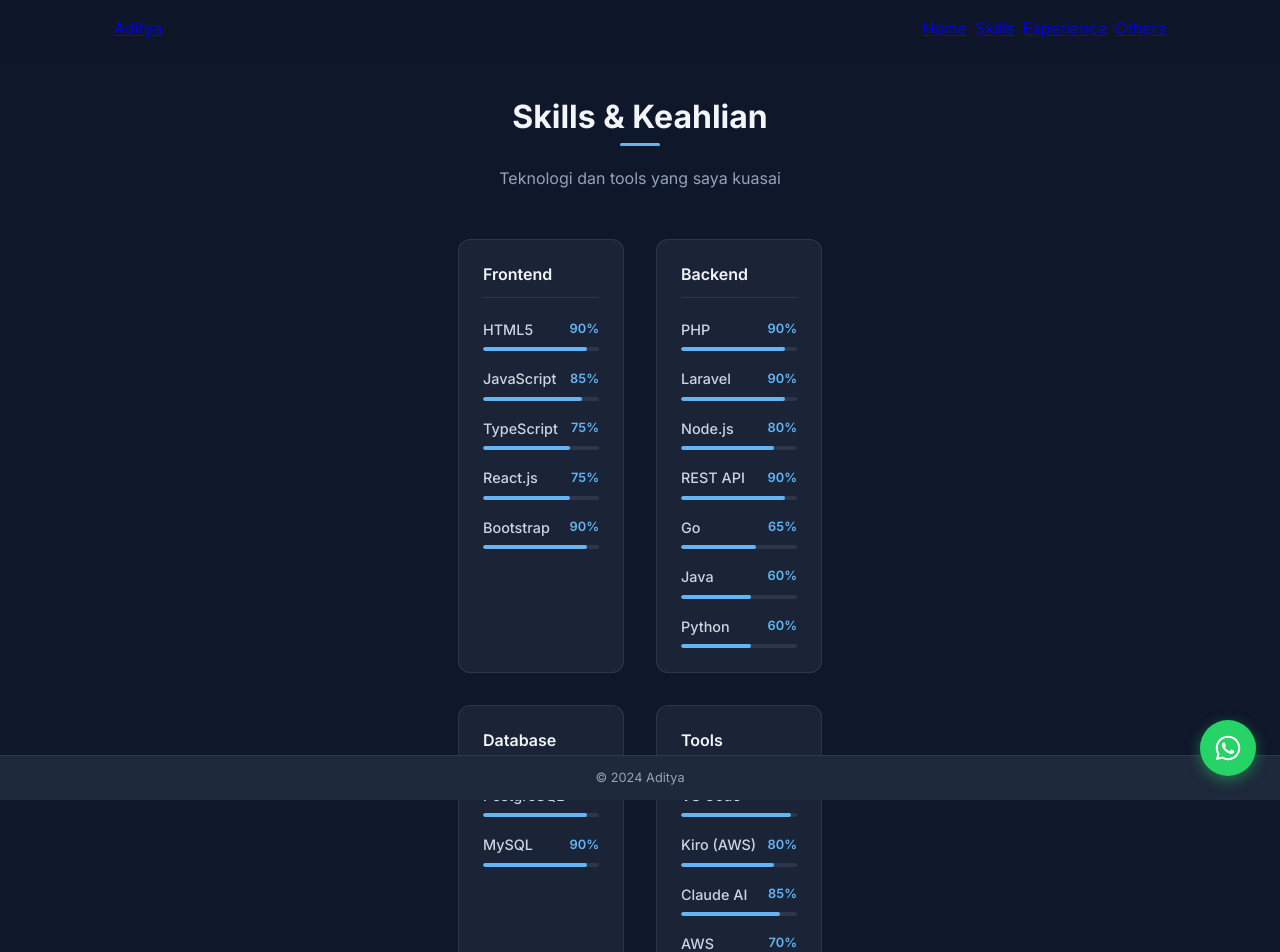
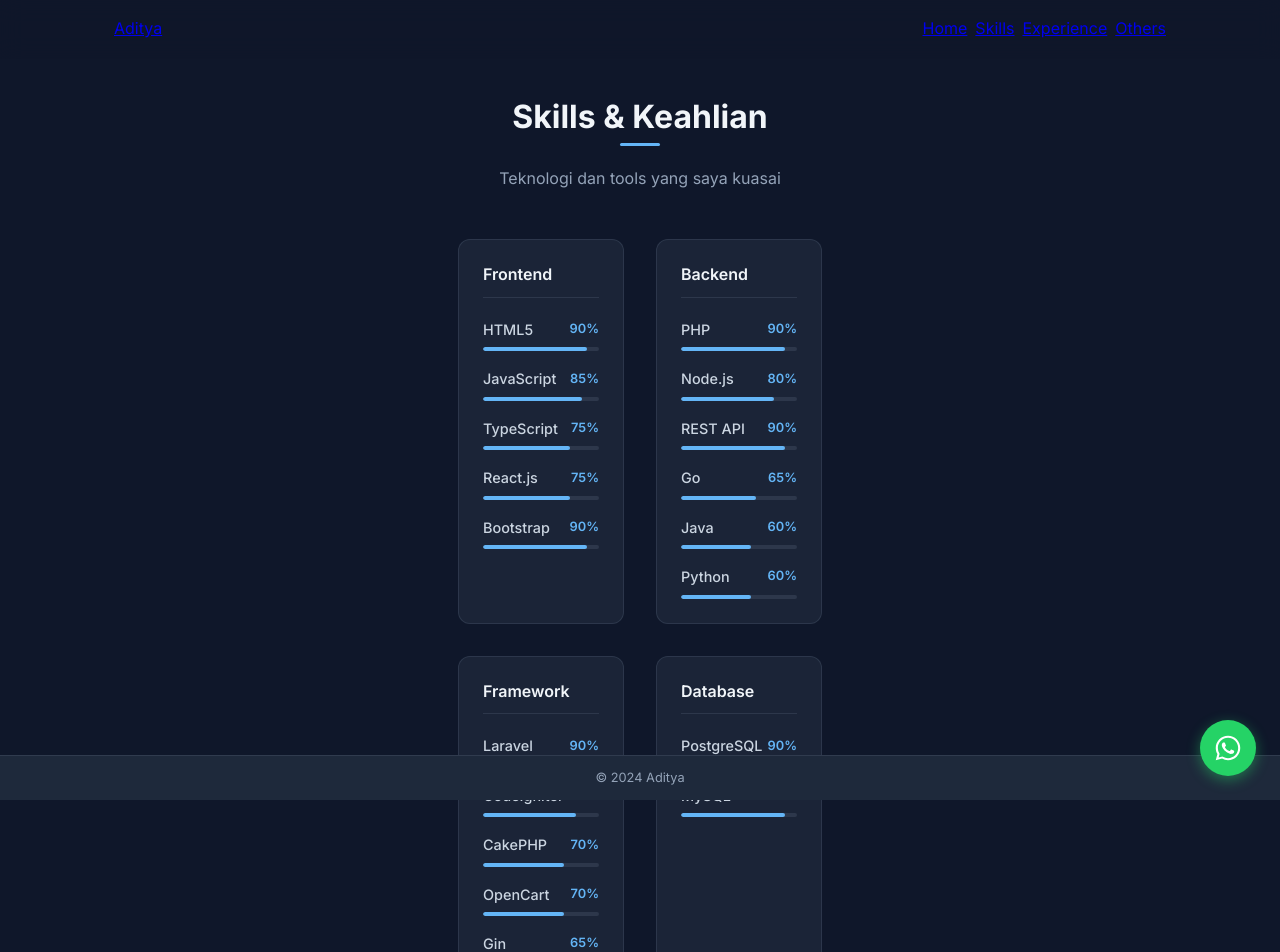
Before and after one commit to kdnknz/portofolio, a React (Vite) app: page /skills in a window 1280 px wide. Shown: the top 952 px of the page. Built offline with nearby package versions, Linux system fonts and the light colour scheme; the HTML template or start-up script is replaced by a standard one.

Commit message:
add Framework skill category, move Laravel out of backend

```diff
--- a/src/components/Skills.jsx
+++ b/src/components/Skills.jsx
@@ -35,6 +35,26 @@ const Skills = ({ data }) => {
             <h3>Backend</h3>
             <div className="skills-list">
               {data.backend.map((skill, index) => (
+                <div key={index} className="skill-item">
+                  <div className="skill-header">
+                    <span className="skill-name">{skill.name}</span>
+                    <span className="skill-percentage">{skill.level}%</span>
+                  </div>
+                  <div className="skill-progress">
+                    <div
+                      className="skill-progress-bar"
+                      style={{ width: `${skill.level}%` }}
+                    ></div>
+                  </div>
+                </div>
+              ))}
+            </div>
+          </div>
+
+          <div className="skill-category">
+            <h3>Framework</h3>
+            <div className="skills-list">
+              {data.framework.map((skill, index) => (
                 <div key={index} className="skill-item">
                   <div className="skill-header">
                     <span className="skill-name">{skill.name}</span>
--- a/src/database.js
+++ b/src/database.js
@@ -36,12 +36,18 @@ export const portfolioData = {
     ],
     backend: [
       { name: "PHP", icon: "\uD83D\uDC18", color: "#777BB4", level: 90 },
-      { name: "Laravel", icon: "\uD83D\uDD25", color: "#FF2D20", level: 90 },
       { name: "Node.js", icon: "\uD83D\uDFE2", color: "#339933", level: 80 },
       { name: "REST API", icon: "\uD83D\uDD17", color: "#FF6B35", level: 90 },
       { name: "Go", icon: "\uD83D\uDC39", color: "#00ADD8", level: 65 },
       { name: "Java", icon: "\u2615", color: "#ED8B00", level: 60 },
       { name: "Python", icon: "\uD83D\uDC0D", color: "#3776AB", level: 60 }
+    ],
+    framework: [
+      { name: "Laravel", icon: "\uD83D\uDD25", color: "#FF2D20", level: 90 },
+      { name: "CodeIgniter", icon: "\uD83D\uDD25", color: "#EF4223", level: 80 },
+      { name: "CakePHP", icon: "\uD83C\uDF70", color: "#D33C43", level: 70 },
+      { name: "OpenCart", icon: "\uD83D\uDED2", color: "#2AA9E0", level: 70 },
+      { name: "Gin", icon: "\uD83C\uDF78", color: "#00ADD8", level: 65 }
     ],
     database: [
       { name: "PostgreSQL", icon: "\uD83D\uDC18", color: "#336791", level: 90 },
```
